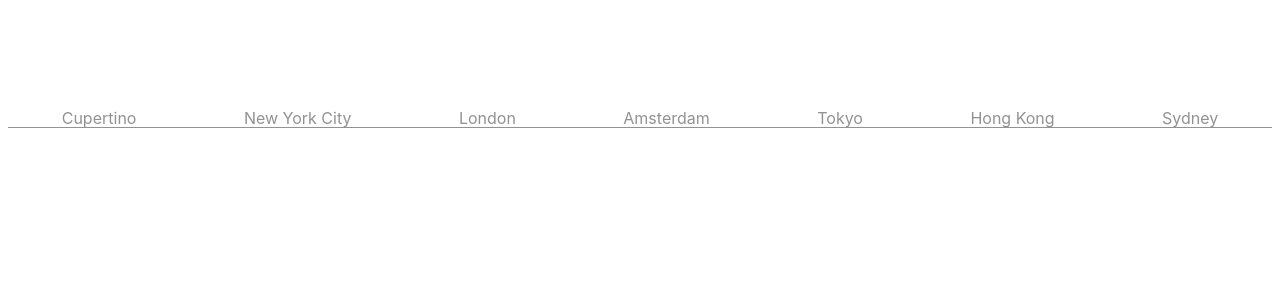
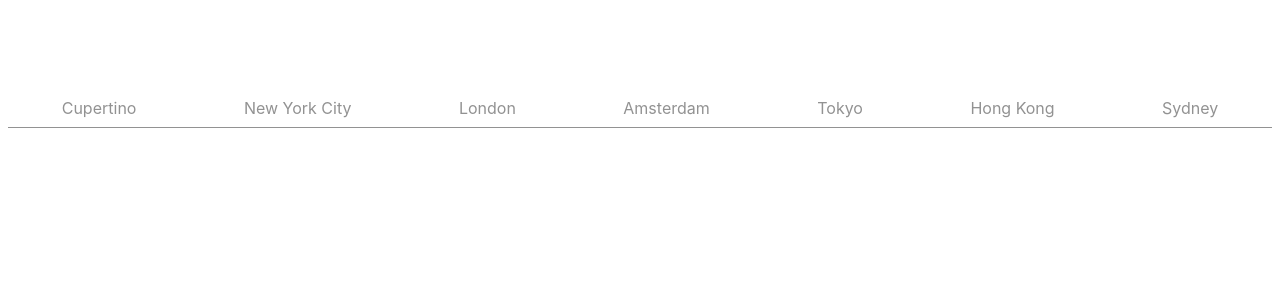
Before and after one commit to newmediapilot/retail_instore_developer_exercise_react, a React (Create React App) app: page / in a window 1280 px wide. Shown: the top 300 px of the page. Built offline with nearby package versions, Linux system fonts and the light colour scheme.

Commit message:
add padding

```diff
--- a/src/components/Navigation/Navigation.scss
+++ b/src/components/Navigation/Navigation.scss
@@ -21,6 +21,8 @@
   .nav-item {
     flex-grow: 1;
     color: $nav-color-inactive;
+
+    padding-bottom: 10px;
 
     &:hover {
       color: $nav-color-hover;
```
